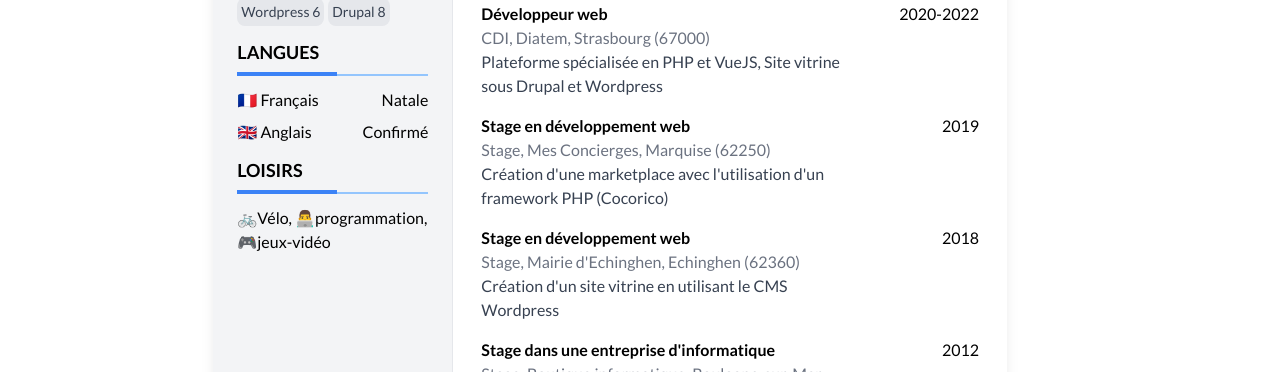
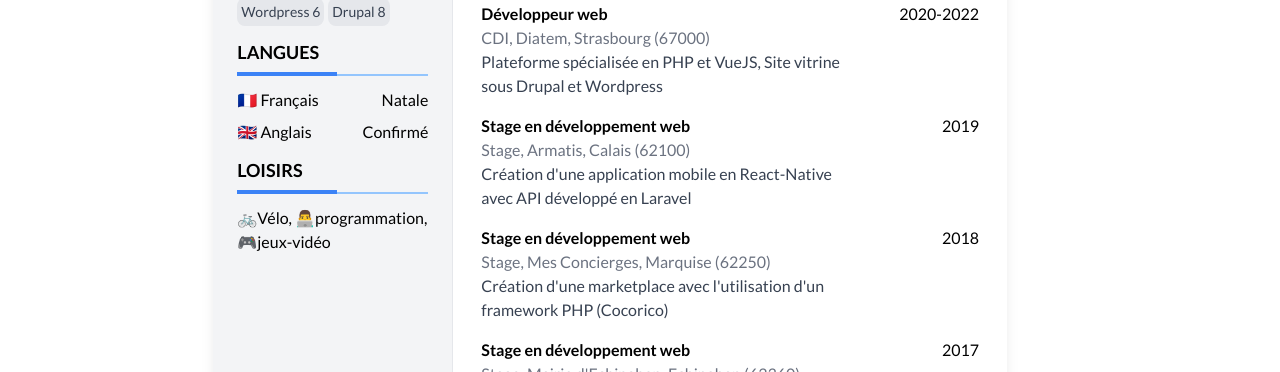
Before and after one commit to gcazin/portfolio, a Vue app: page /cv in a window 1280 px wide. Shown: the part 820-1192 px from the top of the page. Built offline with nearby package versions, Linux system fonts and the light colour scheme.

Commit message:
fix(views): CVÃ

```diff
--- a/src/views/CV.vue
+++ b/src/views/CV.vue
@@ -211,22 +211,28 @@ export default {
         },
         {
           title: "Stage en développement web",
+          enterprise: 'Stage, Armatis, Calais (62100)',
+          date: '2019',
+          description: "Création d'une application mobile en React-Native avec API développé en Laravel",
+        },
+        {
+          title: "Stage en développement web",
           enterprise: 'Stage, Mes Concierges, Marquise (62250)',
-          date: '2019',
+          date: '2018',
           description: "Création d'une marketplace avec l'utilisation d'un framework PHP (Cocorico)",
         },
         {
           title: "Stage en développement web",
           enterprise: "Stage, Mairie d'Echinghen, Echinghen (62360)",
-          date: '2018',
+          date: '2017',
           description: "Création d'un site vitrine en utilisant le CMS Wordpress",
         },
-        {
+        /*{
           title: "Stage dans une entreprise d'informatique",
           enterprise: 'Stage, Boutique informatique, Boulogne-sur-Mer (62200)',
           date: '2012',
           description: 'Approfondissement des connaissances sur le langage PHP',
-        },
+        },*/
       ],
       date: new Date().getFullYear(),
       loading: false,
```
Also changed, not shown: 1 other file (tests, documents, lock files or other folders).
